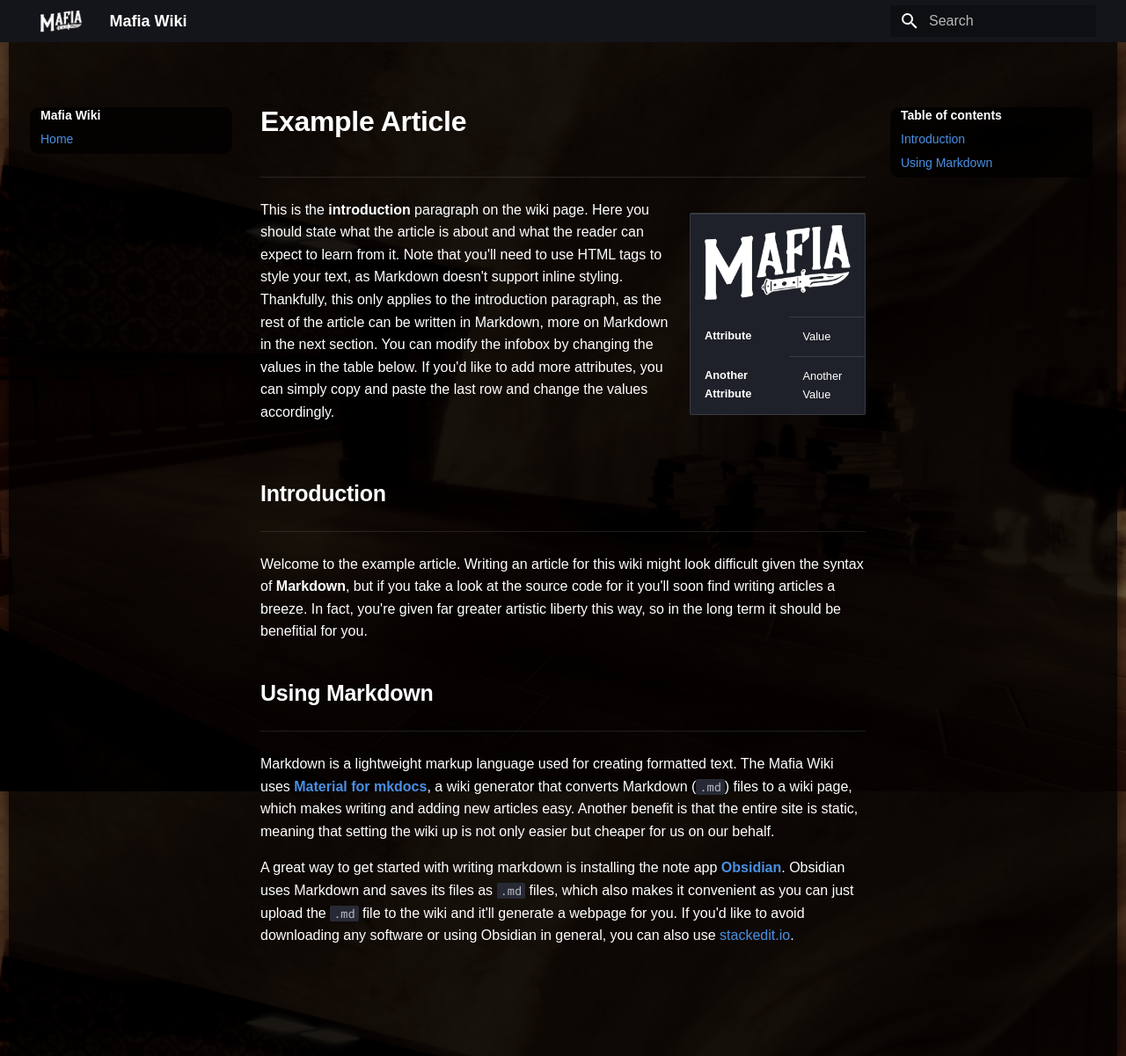
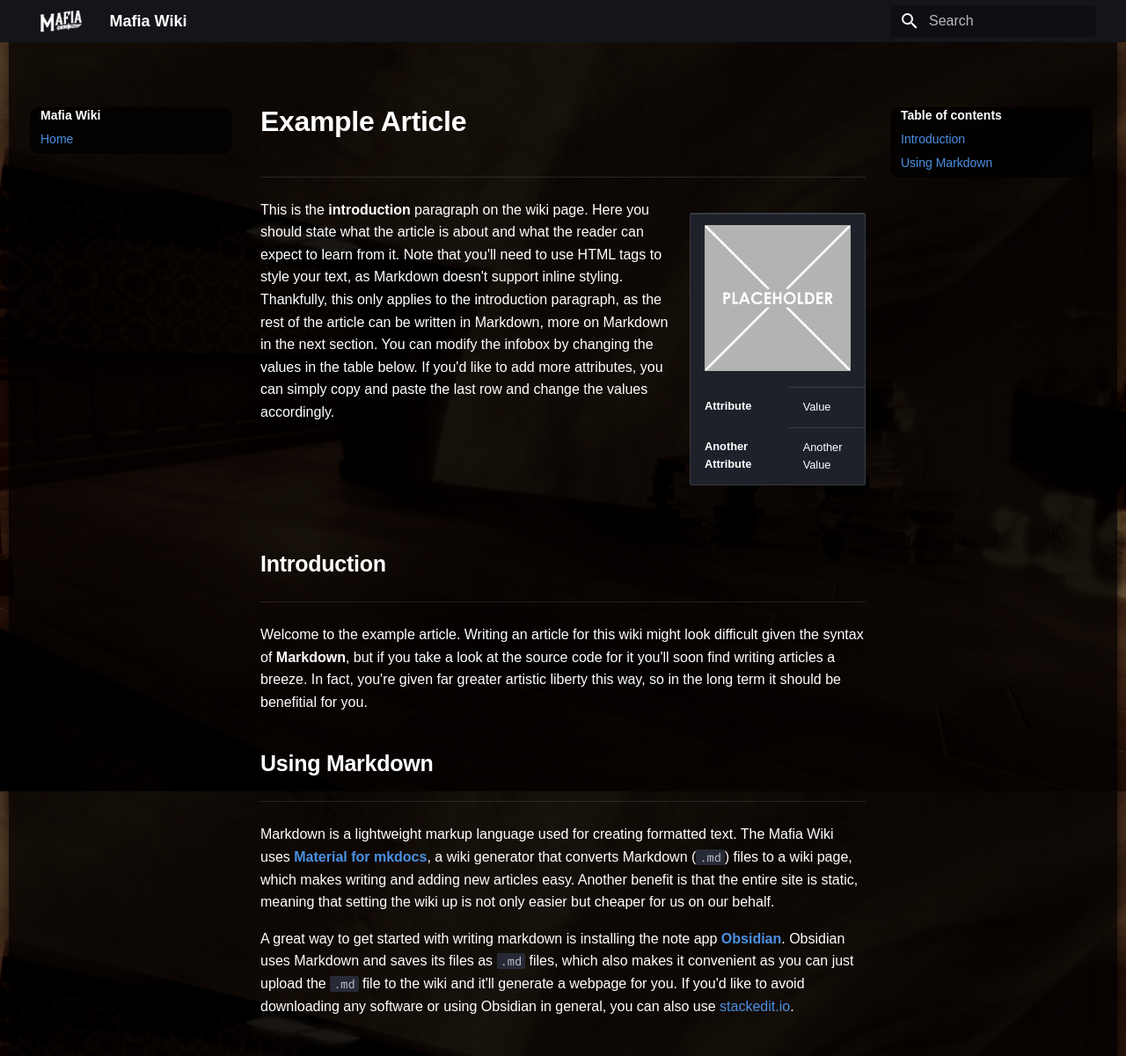
Before and after one commit to OctaNebula/mafia-wiki, an MkDocs documentation site: the page built from docs/exampleArticle.md, in a window 1280 px wide and 1201 px high. Shown: the whole window at 88% size. Built offline with MkDocs 1.6.1 and Material for MkDocs 9.7.7, drawn with Linux system fonts in a browser that asks for light colours; some web fonts are replaced.

Commit message:
added placeholder.png

```diff
--- a/docs/exampleArticle.md
+++ b/docs/exampleArticle.md
@@ -27,7 +27,7 @@ in: [main](https://mafiawiki.astrofare.xyz/)
     </div>
     <div class="infobox" style="flex: 0 0 200px; margin-left: 20px;">
         <table>
-            <td colspan="2"><img src="../assets/logo.png" alt="Image Description" class="infobox-image" style="width: 100%;"></td>
+            <td colspan="2"><img src="../assets/placeholder.png" alt="Image Description" class="infobox-image" style="width: 100%;"></td>
             </tr>
             <tr>
                 <th>Attribute</th>
```
Also changed, not shown: docs/assets/placeholder.png (added).
